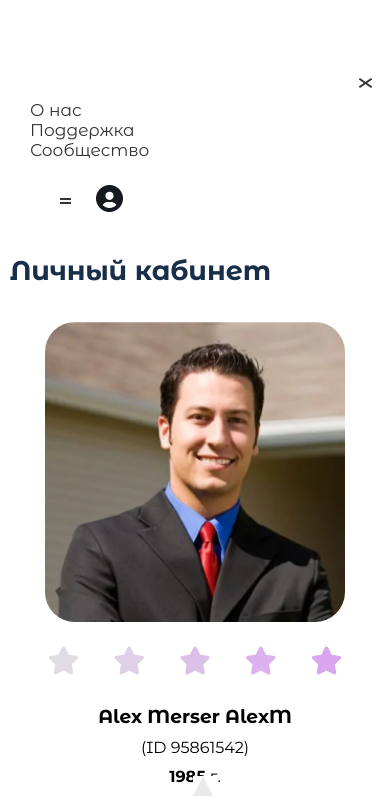
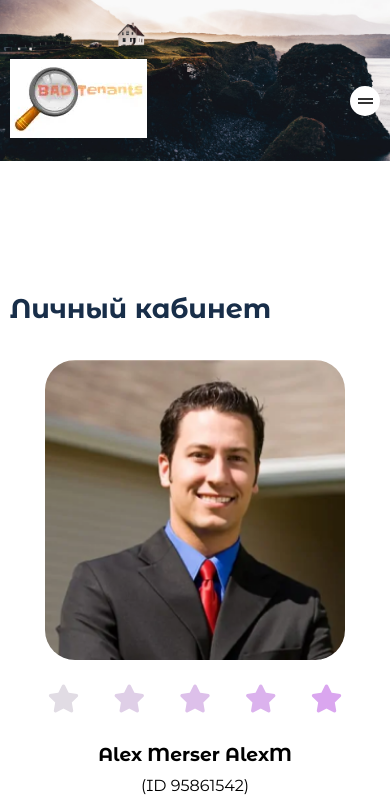
Before and after one commit to asfarukhtashbaev/bad-tenants, a plain HTML site: page profile.html in a window 390 px wide. Shown: the top 802 px of the page. Drawn offline with nearby package versions, Linux system fonts and the light colour scheme.

Commit message:
Update profile.html

```diff
--- a/profile.html
+++ b/profile.html
@@ -23,7 +23,7 @@
           <navbar class="header__nav">
 
             <picture><source srcset="img/logo.webp" type="image/webp"><img src="img/logo.png" alt="" class="logo"></picture>
-            <ul class="drawer active">
+            <ul class="drawer">
 
               <li class="header__nav--item">
                 <a href="#" class="header__link">О нас</a>
@@ -48,7 +48,7 @@
                   </ul>
               </div>
           </ul>
-            <span class="drawer-burger active"></span>
+            <span class="drawer-burger"></span>
 
             <ul class="header__nav--list hidden">
 
```
